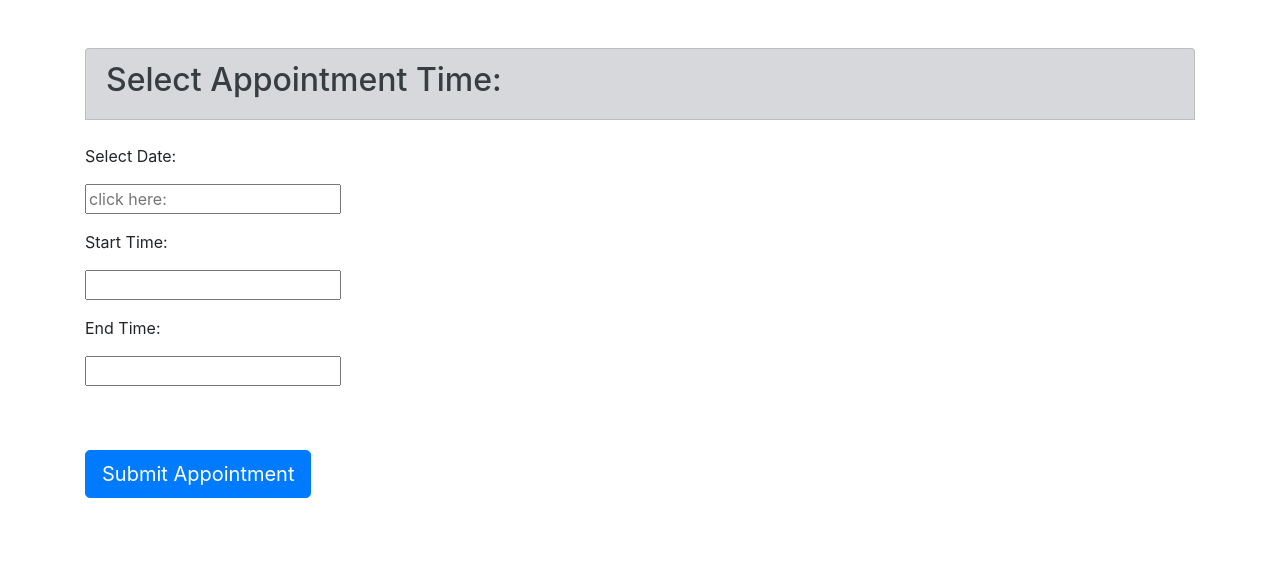
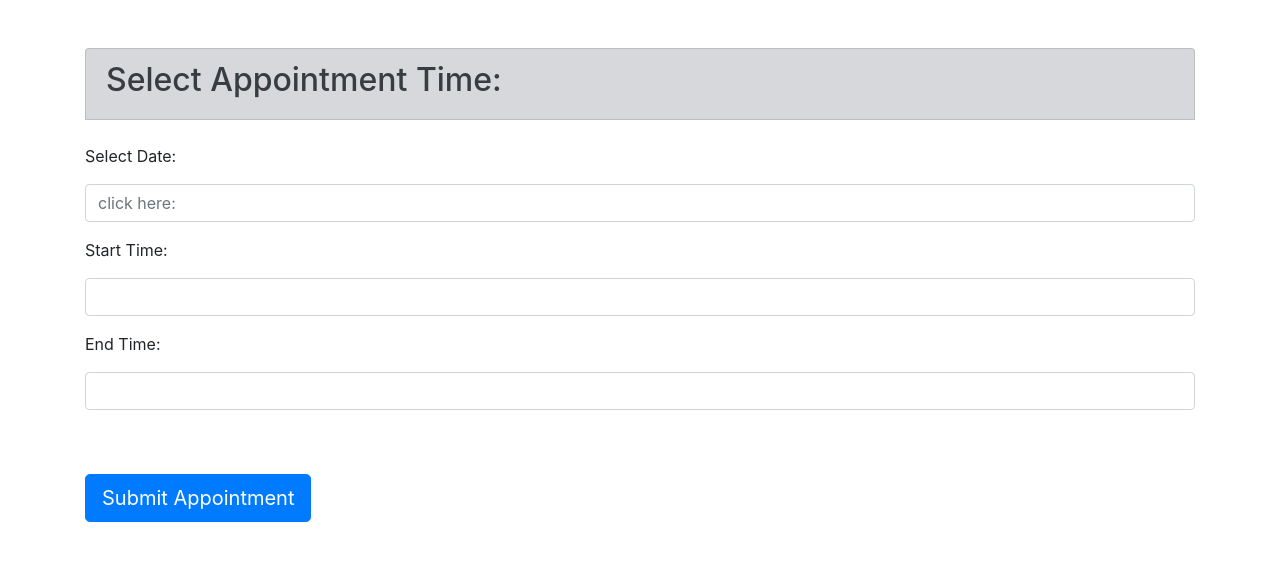
Before and after one commit to courthub74/Django-Basic-with-Time-Date, a Django app: page /appointment/ in a window 1280 px wide. Shown: the part 116-677 px from the top of the page. Run offline with Django 3.2, Linux system fonts and the light colour scheme; some libraries are stand-ins or nearby versions.

Commit message:
Input fits

```diff
--- a/pages/templates/newpage.html
+++ b/pages/templates/newpage.html
@@ -22,7 +22,7 @@
 		<br>
 			<p>Select Date:<p>
 
-				<input type="text" id="datepicker" placeholder="click here:" name="date" autocomplete="off">
+				<input type="text" class="form-control" id="datepicker" placeholder="click here:" name="date" autocomplete="off">
 		</div>
 
 			<script>
@@ -40,10 +40,12 @@
 
 		<div class="container">
 			<p>Start Time:<p>
-			<input class="timepicker text-center" jt-timepicker="" time="model.time" time-string="model.timeString" default-time="model.options.defaultTime" time-format="model.options.timeFormat" start-time="model.options.startTime" min-time="model.options.minTime" max-time="model.options.maxTime" interval="model.options.interval" dynamic="model.options.dynamic" scrollbar="model.options.scrollbar" dropdown="model.options.dropdown" name="start">
+			<input class="timepicker text-center form-control" jt-timepicker="" time="model.time" time-string="model.timeString" default-time="model.options.defaultTime" time-format="model.options.timeFormat" start-time="model.options.startTime" min-time="model.options.minTime" max-time="model.options.maxTime" interval="model.options.interval" dynamic="model.options.dynamic" scrollbar="model.options.scrollbar" dropdown="model.options.dropdown" name="start">
 
 			<p>End Time:<p>
-			<input class="timepicker text-center" jt-timepicker="" time="model.time" time-string="model.timeString" default-time="model.options.defaultTime" time-format="model.options.timeFormat" start-time="model.options.startTime" min-time="model.options.minTime" max-time="model.options.maxTime" interval="model.options.interval" dynamic="model.options.dynamic" scrollbar="model.options.scrollbar" dropdown="model.options.dropdown" name="end">
+			<input class="timepicker text-center form-control" jt-timepicker="" time="model.time" time-string="model.timeString" default-time="model.options.defaultTime" time-format="model.options.timeFormat" start-time="model.options.startTime" min-time="model.options.minTime" max-time="model.options.maxTime" interval="model.options.interval" dynamic="model.options.dynamic" scrollbar="model.options.scrollbar" dropdown="model.options.dropdown" name="end">
+
+			</div>
 		</div>
 
 		<script>
@@ -62,6 +64,8 @@
 
 		</script>
 
+
+
 		<br><br>
 		<div class="container">
 			<button type="submit" class="btn btn-lg btn-primary">Submit Appointment</button>
```
Also changed, not shown: db.sqlite3.
